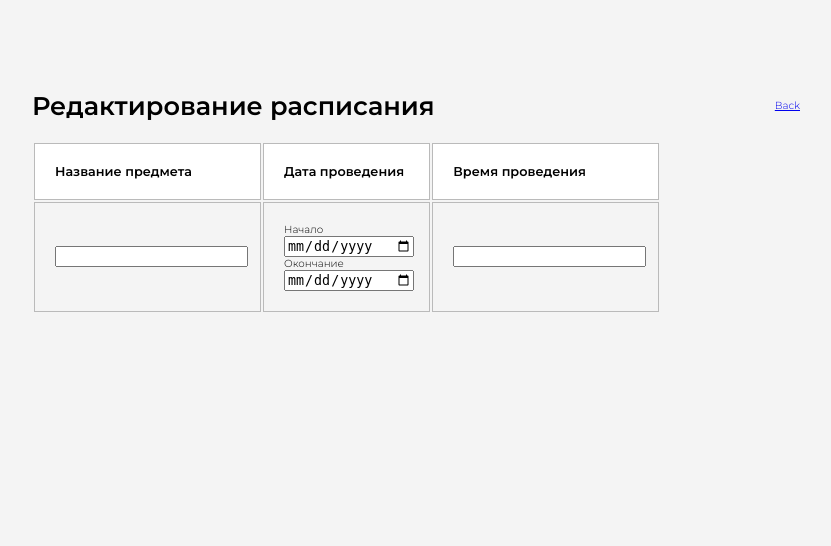
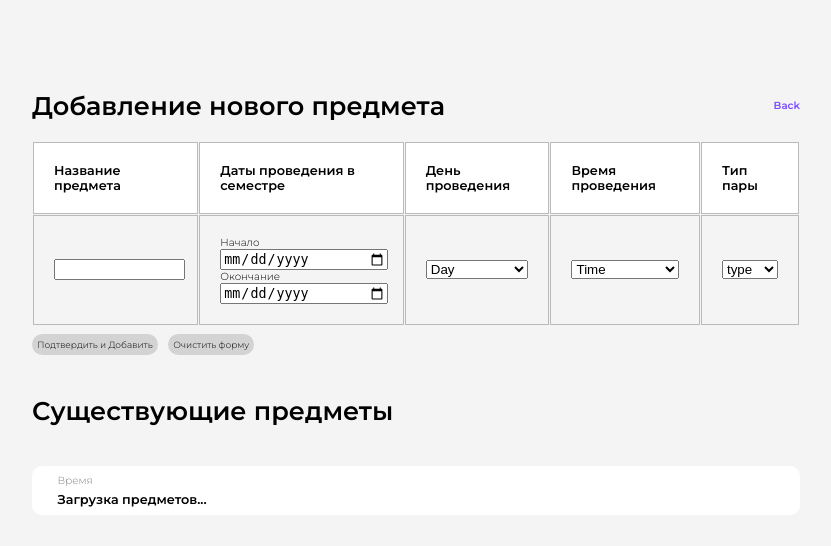
Before and after one commit to Cartman-SP/Markbook, a Django app: page /adding/ in a window 1280 px wide. Shown: the top 546 px of the page, without its empty margins (224-1055 px from the left). Run offline with Django 4.2, Linux system fonts and the light colour scheme.

Commit message:
adding page done

```diff
--- a/Markbook/mainapp/static/css/timetable.css
+++ b/Markbook/mainapp/static/css/timetable.css
@@ -1,6 +1,22 @@
 body{
     background-color: #F4F4F4;
     margin: 0;
+}
+
+a{
+    text-decoration: none;
+}
+
+a p{
+    font-weight: 900;
+    color: #7A4BFF;
+    transition: all .2s ease;
+}
+
+
+a p:hover{
+    font-weight: 900;
+    color: #a585ff;
 }
 
 .content{
@@ -27,15 +43,23 @@
     margin: 0;
 }
 
+table{
+    width: 100%;
+    border-spacing: 1px;
+    margin-bottom: 1vh;
+}
+
 .table-editor{
     margin-top: 20px;
     text-align: left;
+    margin-bottom: 5vh;
 }
 
 td, th{
     border: 1px solid rgb(186, 186, 186);
     margin: 0;
     padding: 20px;
+
 }
 
 th{
@@ -44,6 +68,73 @@
     background-color: white;
 }
 
+#add{
+    border: none;
+    border-radius: 2vw;
+    padding: .4vw;
+    background-color: rgb(211, 211, 211);
+    font-family: "Montserrat";
+    font-size: .7vw;
+    transition: all .2s ease;
+}
+
+#add:hover{
+    background-color: rgb(163, 246, 182);
+    cursor: pointer;
+}
+
+
+#clean{
+    margin-left: .5vw;
+    border: none;
+    border-radius: 2vw;
+    padding: .4vw;
+    background-color: rgb(211, 211, 211);
+    font-family: "Montserrat";
+    font-size: .7vw;
+    transition: all .2s ease;
+}
+
+#clean:hover{
+    background-color: rgb(251, 202, 202);
+    cursor: pointer;
+}
+
+
 input{
     width: 100%;
 }
+
+select{
+    width: 100%;
+}
+
+.lessons-content {
+    margin-top: 5vh;
+}
+
+.lesson {
+    display: flex;
+    align-items: center;
+    background-color: white;
+    padding: 1vh 2vw 1vh 2vw;
+    border-radius: 0.8vw;
+    margin-bottom: 1vw;
+    transition: all 0.1s ease;
+}
+
+.naming {
+    text-align: left;
+  }
+
+.naming p{
+    color: gray;
+    margin-bottom: 5px;
+}
+
+h4 {
+    font-family: "Montserrat";
+    font-size: 1vw;
+    margin: 0;
+    font-weight: bold;
+}
--- a/Markbook/mainapp/templates/AddTimetable.html
+++ b/Markbook/mainapp/templates/AddTimetable.html
@@ -4,9 +4,10 @@
   <head>
     <link rel="stylesheet" href="{% static 'css/timetable.css' %}" />
     <meta charset="UTF-8" />
-    <title>Main</title>
+    <title>Markbook | Lessons adding</title>
     <link rel="preconnect" href="https://fonts.googleapis.com" />
     <link rel="preconnect" href="https://fonts.gstatic.com" crossorigin />
+    <link rel="icon" href="https://cdn2.iconfinder.com/data/icons/basic-ui-color/37/Tick-1024.png">
     <link
       href="https://fonts.googleapis.com/css2?family=Montserrat:wght@300;600&display=swap"
       rel="stylesheet"
@@ -15,17 +16,19 @@
   <body>
     <div class="content">
         <div class="header">
-          <h1>Редактирование расписания</h1>
+          <h1>Добавление нового предмета</h1>
           <a href="#">
             <p>Back</p>
           </a>
         </div>
         <div class="table-editor">
-            <table>
+            <table >
                 <tr>
                     <th>Название предмета</th>
-                    <th>Дата проведения</th>
+                    <th>Даты проведения в семестре</th>
+                    <th>День проведения</th>
                     <th>Время проведения</th>
+                    <th>Тип пары</th>
                 </tr> <!--ряд с ячейками заголовков-->
                 <tr>
                     <td>
@@ -34,16 +37,64 @@
                     <td>
                         <div class="column">
                             <p>Начало</p>
-                            <input type="date">
+                            <input type="date" id="start-days">
                         </div>
                         <div class="column">
                             <p>Окончание</p>
-                            <input type="date">
+                            <input type="date" id="end-days">
                         </div>
                     </td>
-                    <td><input type="text"></td>
+                    <td>
+                      <select id="day-select">
+                        <option value="">Day</option>
+                        <option value="Пн">Пн</option>
+                        <option value="Вт">Вт</option>
+                        <option value="Ср">Ср</option>
+                        <option value="Чт">Чт</option>
+                        <option value="Пт">Пт</option>
+                        <option value="Сб">Сб</option>
+                        <option value="Вс">Вс</option>
+                      </select>
+                    </td>
+                    <td>
+                      <select id="time-select">
+                        <option value="">Time</option>
+                        <option value="8:30-10:10">8:30-10:10</option>
+                        <option value="10:20-12:00">10:20-12:00</option>
+                        <option value="12:20-14:00">12:20-14:00</option>
+                        <option value="14:10-15:50">14:10-15:50</option>
+                        <option value="16:00-17:40">16:00-17:40</option>
+                      </select>
+                    </td>
+                    <td>
+                      <select id="type-select">
+                        <option value="">type</option>
+                        <option value="Семинар">Семинар</option>
+                        <option value="Лекция">Лекция</option>
+                        <option value="Лаба">Лаба</option>
+                        <option value="Другое">Другое</option>
+                      </select>
+                    </td>
                 </tr> <!--ряд с ячейками тела таблицы-->
             </table>
+            <button id="add">
+              Подтвердить и Добавить
+            </button>
+            <button id="clean">
+              Очистить форму
+            </button>
+        </div>
+        <div class="header">
+          <h1>Существующие предметы</h1>
+        </div>
+        <div class="lessons-content">
+          <div class="lesson">
+            <div class="naming">
+              <p>Время</p>
+              <h4>Загрузка предметов...</h4>
+            </div>
+            <div class="arrow-button"></div>
+          </div>
         </div>
     </div>
   </body>
--- a/Markbook/mainapp/templates/Schedule.html
+++ b/Markbook/mainapp/templates/Schedule.html
@@ -4,9 +4,10 @@
   <head>
     <link rel="stylesheet" href="{% static 'css/schedule.css' %}" />
     <meta charset="UTF-8" />
-    <title>Schedule</title>
+    <title>Markbook | Schedule</title>
     <link rel="preconnect" href="https://fonts.googleapis.com" />
     <link rel="preconnect" href="https://fonts.gstatic.com" crossorigin />
+    <link rel="icon" href="https://cdn2.iconfinder.com/data/icons/basic-ui-color/37/Tick-1024.png">
     <link
       href="https://fonts.googleapis.com/css2?family=Montserrat:wght@300;600&display=swap"
       rel="stylesheet"
--- a/Markbook/mainapp/templates/mainpage.html
+++ b/Markbook/mainapp/templates/mainpage.html
@@ -4,9 +4,10 @@
   <head>
     <link rel="stylesheet" href="{% static 'css/mainpage.css' %}" />
     <meta charset="UTF-8" />
-    <title>Main</title>
+    <title>Markbook | Code input</title>
     <link rel="preconnect" href="https://fonts.googleapis.com" />
     <link rel="preconnect" href="https://fonts.gstatic.com" crossorigin />
+    <link rel="icon" href="https://cdn2.iconfinder.com/data/icons/basic-ui-color/37/Tick-1024.png">
     <link
       href="https://fonts.googleapis.com/css2?family=Montserrat:wght@300;600&display=swap"
       rel="stylesheet"
```
Also changed, not shown: Markbook/mainapp/static/css/schedule.css (+4 -4 lines), Markbook/db.sqlite3.
